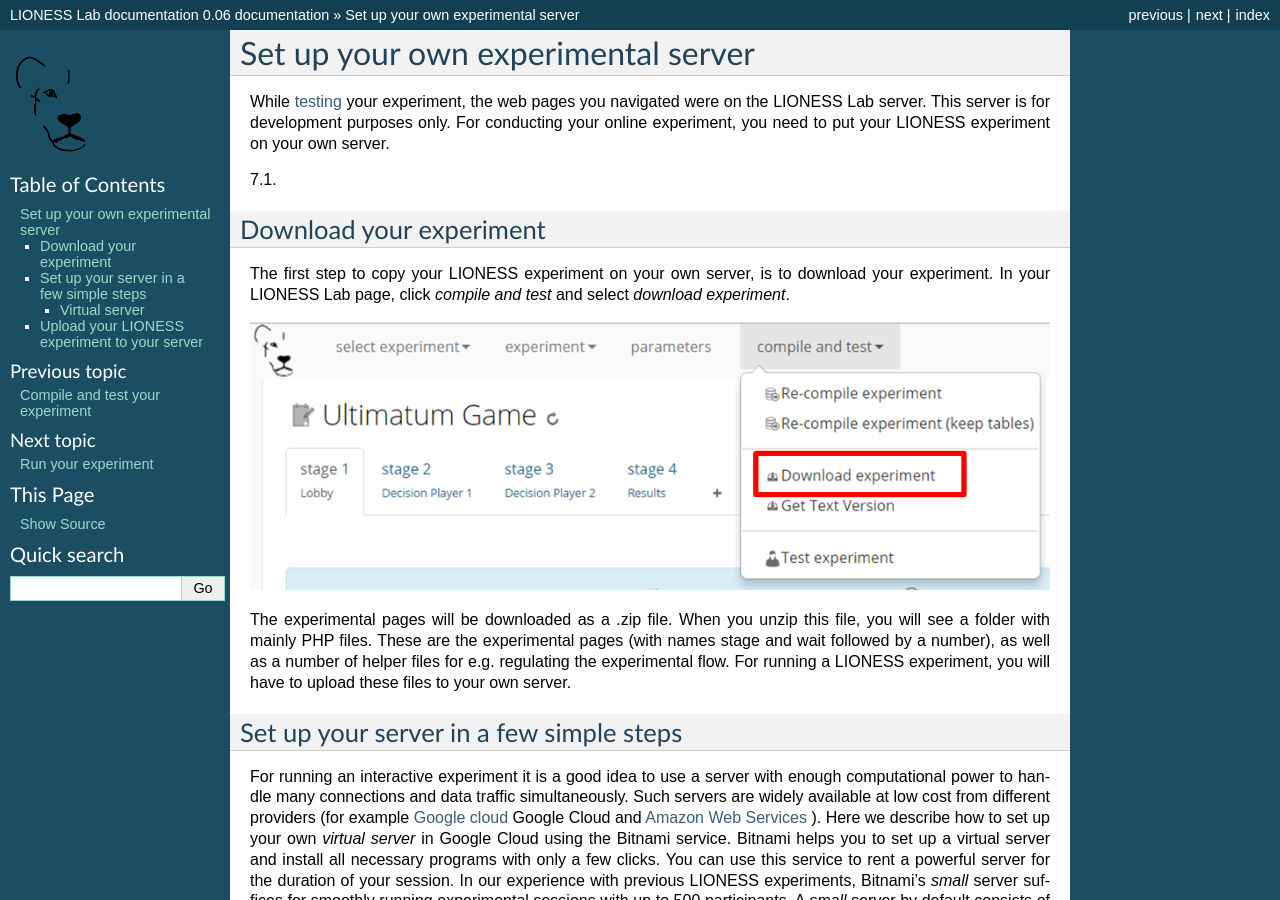
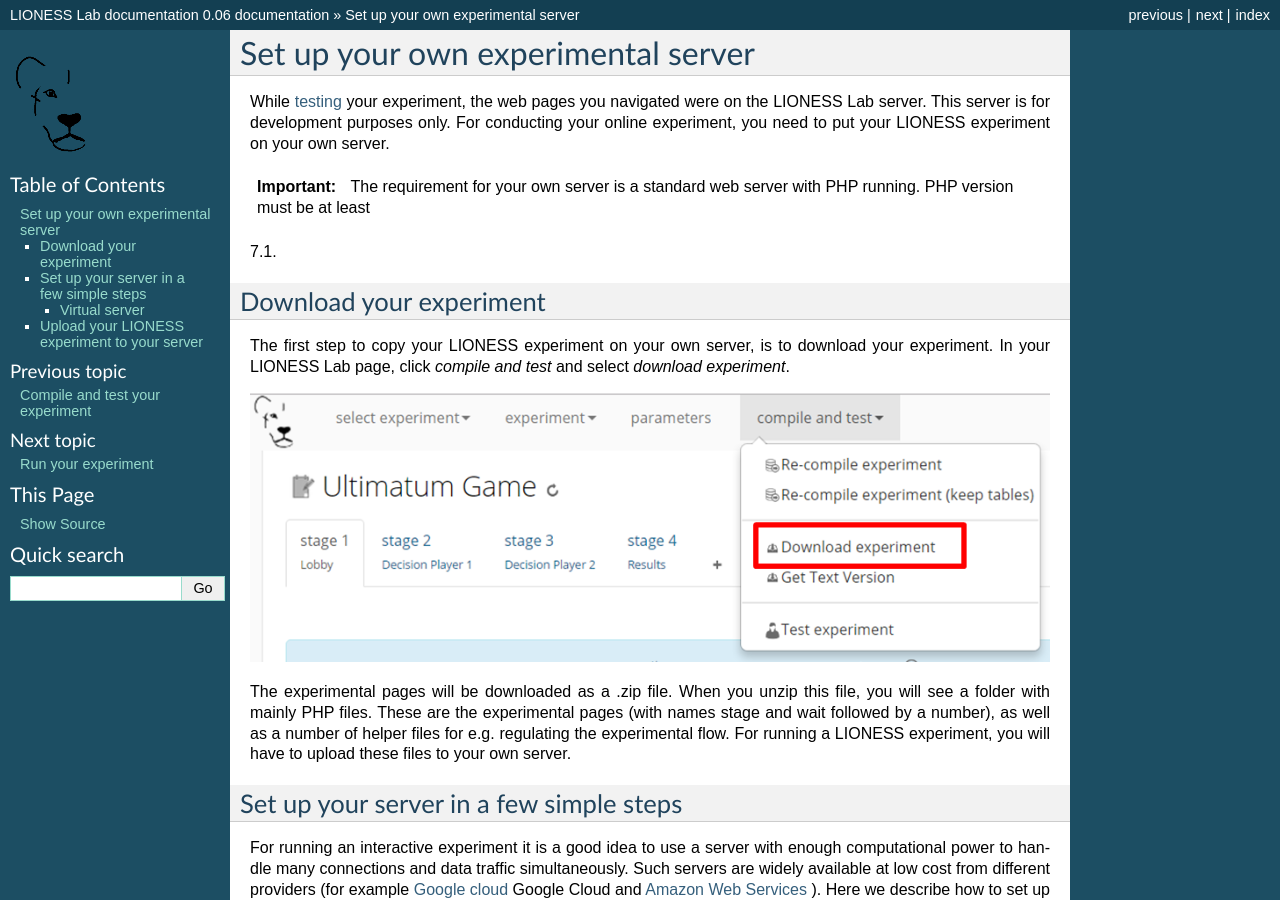
Before and after one commit to marcusgia2505/LIONESS_doc, a Sphinx documentation site: the page built from docs/0303_set_up.rst, in a window 1280 px wide and 900 px high. Built offline with Sphinx 7.4.7, drawn with Linux system fonts in a browser that asks for light colours; some of the changed lines change nothing that is shown.

Commit message:
Update 0303_set_up.rst

```diff
--- a/docs/0303_set_up.rst
+++ b/docs/0303_set_up.rst
@@ -5,7 +5,7 @@ Set up your own experimental server
 
 While :ref:`testing <develop>` your experiment, the web pages you navigated were on the LIONESS Lab server. This server is for development purposes only. For conducting your online experiment, you need to put your LIONESS experiment on your own server.
 
-.. important: The requirement for your own server is a standard web server with PHP running. PHP version must be at least
+.. important:: The requirement for your own server is a standard web server with PHP running. PHP version must be at least
 7.1.
 
 
```
